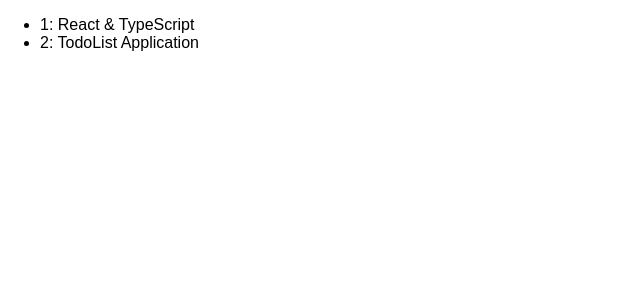
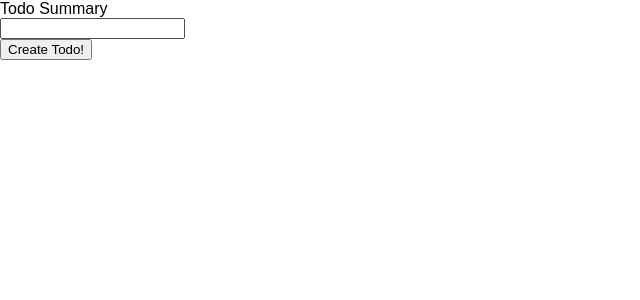
Before and after one commit to mikiyaaa/react-with-typescript, a React (Create React App) app: page / in a window 1280 px wide. Shown: the top 300 px of the page, without its empty margins (0-640 px from the left). Built offline with nearby package versions, Linux system fonts and the light colour scheme.

Commit message:
add: useStateでTodoリストの状態管理

```diff
--- a/src/App.tsx
+++ b/src/App.tsx
@@ -1,15 +1,20 @@
-import React from 'react';
+import React, { useState } from 'react';
+import NewTodo from './components/NewTodo';
 import TodoList from './components/TodoList';
-
+import { Todo } from './todo.model';
 
 const App: React.FunctionComponent = () => {
-  const todos = [
-    {id: 1, text: 'React & TypeScript'},
-    {id: 2, text: 'TodoList Application'}
-  ];
+  const [todos, setTodos] = useState<Todo[]>([]);
+
+  const todoAddHandler = (text: string) => {
+    const newTodo = { id: Math.random(), text: text };
+
+    setTodos( prevTodos => [...prevTodos, newTodo]);
+  }
 
   return (
     <div className="App">
+      <NewTodo onAddTodo={todoAddHandler} />
       <TodoList todos={todos} />
     </div>
   );
--- a/src/components/NewTodo.tsx
+++ b/src/components/NewTodo.tsx
@@ -1,5 +1,6 @@
 import React, { useRef } from 'react'
 
+// propsの型定義
 type NewTodoProps = {
   onAddTodo: (todoText: string) => void;
 }
@@ -22,7 +23,7 @@
         <input
           type='text'
           id='todo-text'
-          ref={textInputRef}
+          ref={textInputRef} // useRefで参照できる
         ></input>
       </div>
       <button type='submit'>Create Todo!</button>
--- a/src/components/TodoList.tsx
+++ b/src/components/TodoList.tsx
@@ -1,6 +1,7 @@
 import React from 'react'
 import { NumberLiteralType } from 'typescript'
 
+// propsの型定義
 interface TodoListProps {
   todos: {
     id: number,
@@ -9,8 +10,6 @@
 }
 
 const TodoList: React.FC<TodoListProps> = (props) => {
-
-
 
   return (
     <ul>
```
